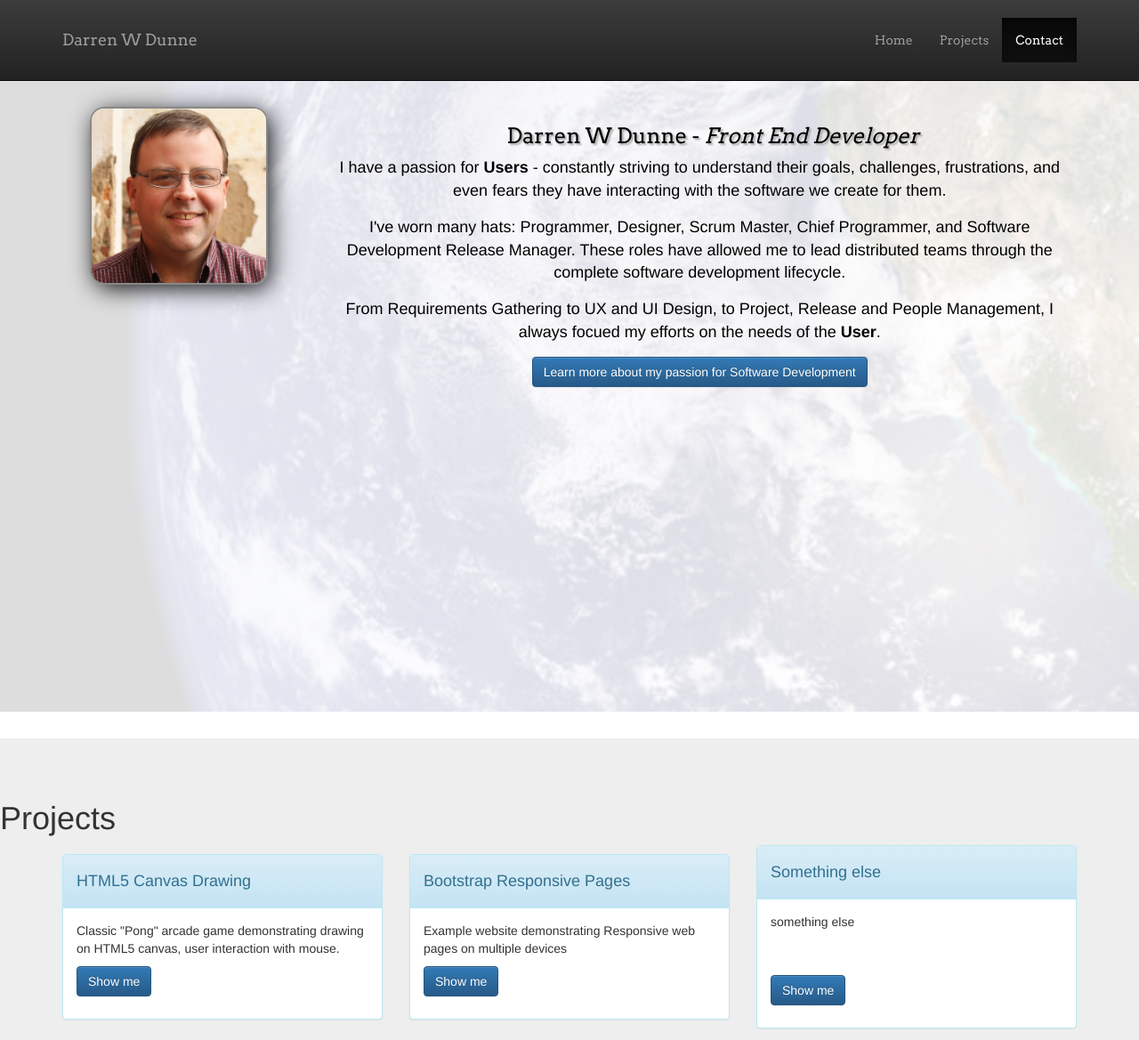
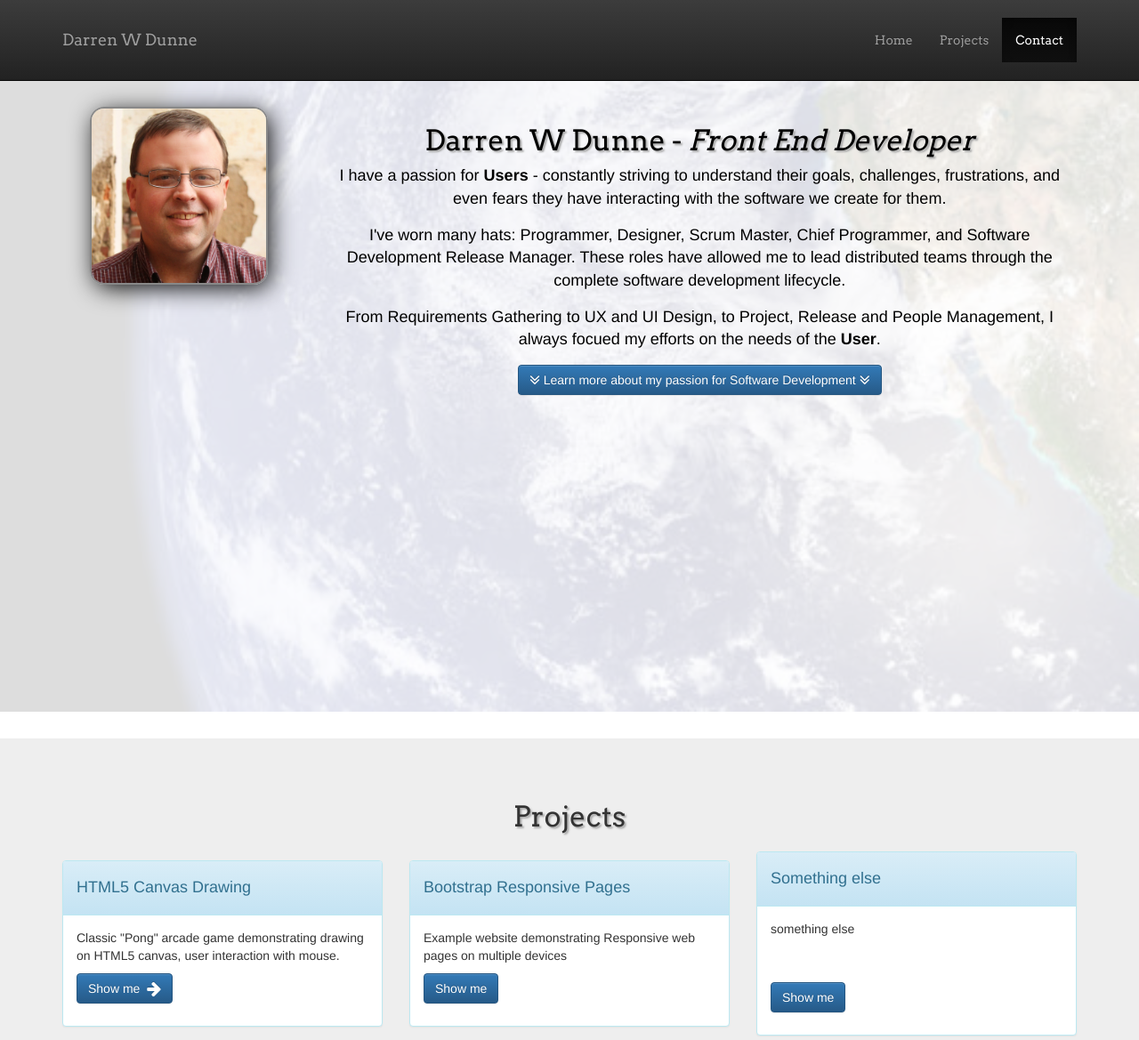
Before and after one commit to darrenwdunne/darrenwdunne.github.io, a plain HTML site: page index.html in a window 1280 px wide. Shown: the top 1169 px of the page at 89% size. Drawn offline with Linux system fonts and the light colour scheme.

Commit message:
fonts fixed

```diff
--- a/css/style.css
+++ b/css/style.css
@@ -4,15 +4,22 @@ body {
     width: 100%;
     height: 100%;
 }
-
 html {
     width: 100%;
     height: 100%;
 }
-
-#metitle {
-    font-size: 24px;
+h2 {
+    font-size: 32px;
     font-family: 'Arvo', courier, serif;
+    text-shadow: 2px 2px 2px #aaa;
+}
+h3 {
+    font-size: 32px;
+    font-family: 'Arvo', courier, serif;
+    text-shadow: 2px 2px 2px #aaa;
+    margin-bottom: 22px;
+    text-align: center;
+    align-self: center;
 }
 ul.nav {
     font-family: 'Arvo', courier, serif;
@@ -34,10 +41,6 @@ ul.nav {
     height: 100%;
     padding-top: 120px;
 }
-.jumbotron h1 {
-    text-shadow: 2px 2px 2px #aaa;
-    padding-left: 30px;
-}
 .jumbotron p {
     font-size: 18px;
 }
@@ -49,10 +52,6 @@ ul.nav {
     height: 10px;
     border: 0;
     box-shadow: 0 10px 10px -10px #8c8b8b inset;
-}
-#footer {
-    margin-top: 2px;
-    margin-bottom: 2px;
 }
 #headshot {
     border-radius: 16px;
--- a/index.html
+++ b/index.html
@@ -11,7 +11,6 @@
   <link rel="stylesheet" type="text/css" href="css/style.css" />
   <link rel="stylesheet" href="libs/font-awesome/css/font-awesome.min.css" />
   <link rel="stylesheet" href="libs/bootstrap-social-gh-pages/bootstrap-social.css" />
-  <link rel="stylesheet" href="libs/scrolling-nav.js" />
   <link rel="shortcut icon" type="image/png" href="img/favicon.png">
   <link href="https://fonts.googleapis.com/css?family=Arvo" rel="stylesheet" type="text/css">
 
@@ -55,11 +54,11 @@
         <div class="col-md-9 col-s-6">
 
 
-          <h1 id="metitle">Darren W Dunne - <em>Front End Developer</em></h1>
+          <h2>Darren W Dunne - <em>Front End Developer</em></h2>
           <p>I have a passion for <strong>Users</strong> - constantly striving to understand their goals, challenges, frustrations, and even fears they have interacting with the software we create for them.</p>
           <p>I've worn many hats: Programmer, Designer, Scrum Master, Chief Programmer, and Software Development Release Manager. These roles have allowed me to lead distributed teams through the complete software development lifecycle.</p>
           <p>From Requirements Gathering to UX and UI Design, to Project, Release and People Management, I always focued my efforts on the needs of the <strong>User</strong>.</p>
-          <p><a class="btn btn-primary btl-lg page-scroll" href="#projects" role="button">Learn more about my passion for Software Development</a></p>
+          <p><a class="btn btn-primary btl-lg page-scroll" href="#projects" role="button"><span class="fa fa-angle-double-down fa-lg"></span> Learn more about my passion for Software Development <span class="fa fa-angle-double-down fa-lg"></span></a></p>
         </div>
       </div>
 
@@ -68,7 +67,7 @@
   </div>
   <!-- Projects Section -->
   <div id="projects" class="section-projects">
-    <h1>Projects</h1>
+    <h3>Projects</h3>
 
     <div class="container">
       <div class="row vertical-align">
@@ -80,7 +79,7 @@
             </div>
             <div class="panel-body">
               <p>Classic "Pong" arcade game demonstrating drawing on HTML5 canvas, user interaction with mouse.</p>
-              <p><a class="btn btn-primary btl-lg" href="#section-projects" role="button">Show me</a></p>
+              <p><a class="btn btn-primary btl-lg" href="#section-projects" role="button">Show me&nbsp;&nbsp;<span class="fa fa-arrow-right fa-lg"></span></a></p>
             </div>
           </div>
         </div>
@@ -133,7 +132,7 @@
   </div>
 
   <div id="contact" class="section-contact">
-    <h1>Contact</h1>
+    <h3>Contact</h3>
     <div class="container">
       <div class="row">
         <div class="col-md-4">
@@ -149,10 +148,6 @@
             <span class="fa fa-github"></span>My GitHub</a>
         </div>
       </div>
-
-      <p>.</p>
-      <p>.</p>
-      <p>.</p>
     </div>
   </div>
 
```
